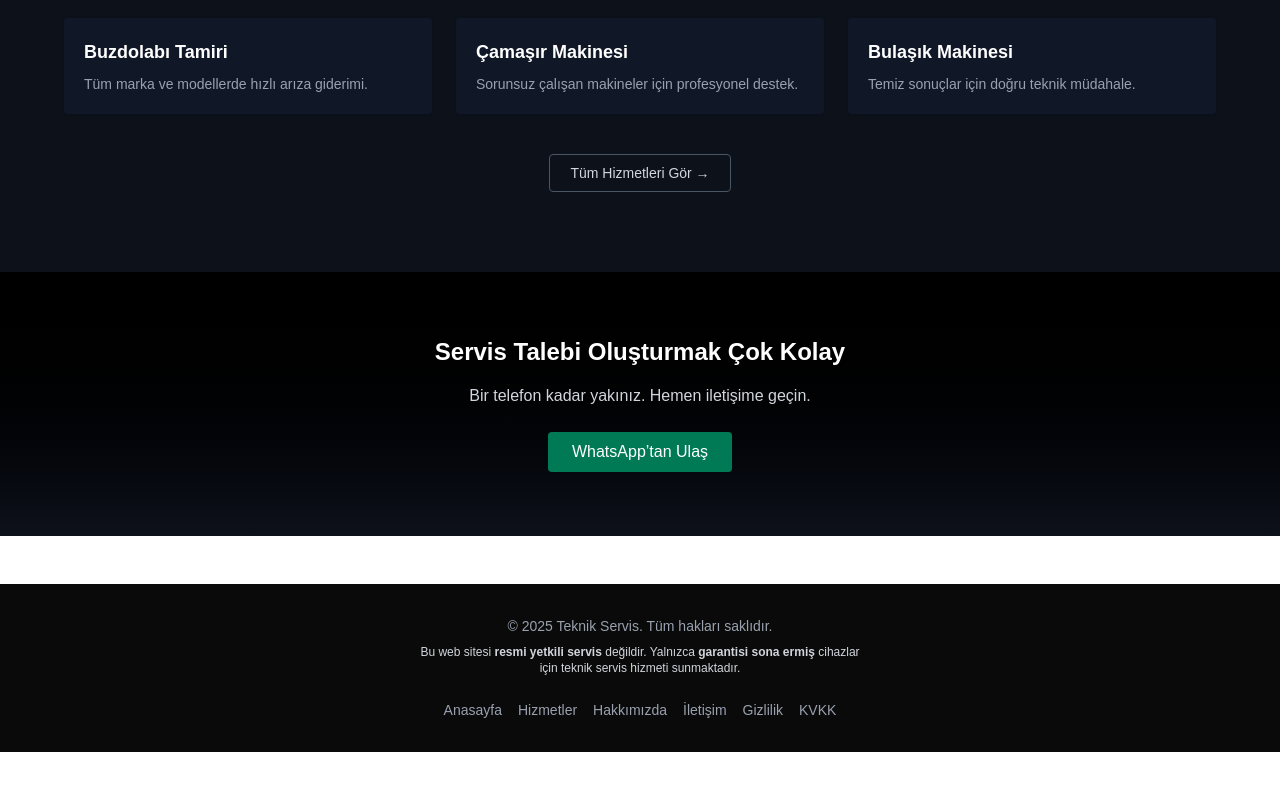
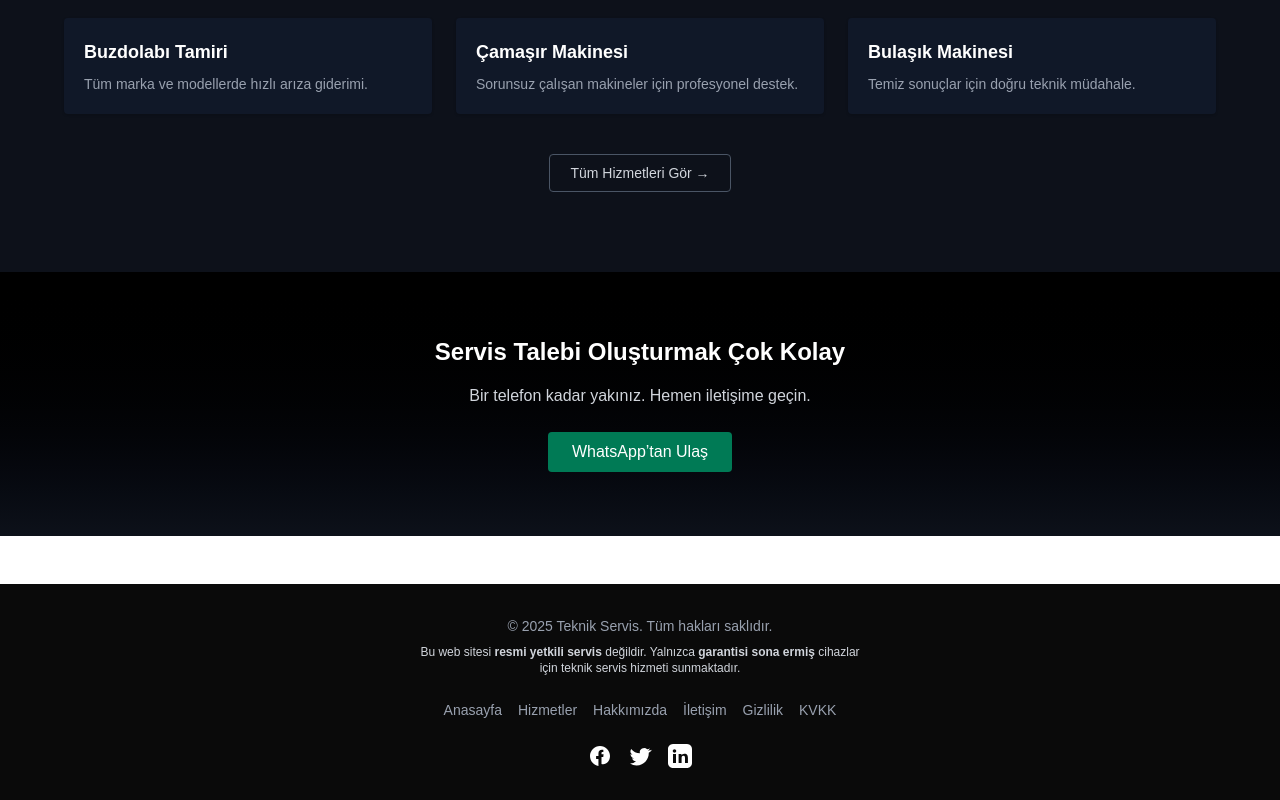
Before and after one commit to berkaybakac/service-web, a Next.js app: page / in a window 1280 px wide. Shown: the part 1034-1834 px from the top of the page. Before the commit the page ends 1786 px from the top, so only its background shows below. Built offline with nearby package versions, Linux system fonts and the light colour scheme.

Commit message:
Add social media SVG icons to footer for SEO boost

```diff
--- a/src/app/head.tsx
+++ b/src/app/head.tsx
@@ -2,9 +2,9 @@ import company from '@/config/company';
 import type { Metadata } from 'next';
 
 export const metadata: Metadata = {
-  title: `${company.name} | Beyaz Eşya Teknik Servisi`,
+  title: `${company.name} | Beyaz Eşya Tamiri & Teknik Servis Desteği`,
   description:
-    'Garantisi bitmiş beyaz eşyalar için profesyonel ve ekonomik teknik servis hizmeti. Buzdolabı, çamaşır makinesi, bulaşık makinesi ve daha fazlası.',
+    'Garantisi bitmiş beyaz eşyalar için profesyonel ve ekonomik teknik servis hizmeti. Buzdolabı, çamaşır makinesi, bulaşık makinesi ve daha fazlası için hızlı çözümler sunuyoruz.',
   keywords: [
     'beyaz eşya servisi',
     'buzdolabı tamiri',
@@ -24,9 +24,9 @@ export const metadata: Metadata = {
     canonical: company.url,
   },
   openGraph: {
-    title: `${company.name} | Beyaz Eşya Teknik Servisi`,
+    title: `${company.name} | Beyaz Eşya Tamiri & Teknik Servis Desteği`,
     description:
-      'Profesyonel beyaz eşya teknik servis hizmeti. Hemen arayın, hızlıca destek alarak cihazınızı eski haline getirin.',
+      'Beyaz eşyalarınız için hızlı, garantili ve profesyonel teknik servis hizmeti. Hemen arayın, cihazınızı eski haline getirelim.',
     url: company.url,
     siteName: company.name,
     images: [
@@ -42,9 +42,9 @@ export const metadata: Metadata = {
   },
   twitter: {
     card: 'summary_large_image',
-    title: `${company.name} | Beyaz Eşya Teknik Servisi`,
+    title: `${company.name} | Beyaz Eşya Tamiri & Teknik Servis Desteği`,
     description:
-      'Buzdolabı, çamaşır ve bulaşık makineleri için garantisi bitmiş cihazlara özel hızlı teknik servis.',
+      'Garantisi bitmiş beyaz eşyalarınız için hızlı teknik destek. Hemen arayın, yerinde çözüm alın.',
     images: [`${company.url}/service-web-og.webp`],
     site: company.name,
   },
--- a/src/components/Footer.tsx
+++ b/src/components/Footer.tsx
@@ -48,6 +48,63 @@ export default function Footer() {
             </li>
           </ul>
         </nav>
+
+        <div className="flex justify-center gap-4 mt-6">
+          <a
+            href="https://facebook.com"
+            target="_blank"
+            rel="noopener noreferrer"
+            aria-label="Facebook"
+            title="Facebook"
+            className="hover:opacity-80 transition"
+          >
+            <svg
+              width="24"
+              height="24"
+              fill="currentColor"
+              className="text-white"
+              viewBox="0 0 24 24"
+            >
+              <path d="M22 12.07C22 6.48 17.52 2 12 2S2 6.48 2 12.07c0 4.99 3.66 9.13 8.44 9.93v-7.03H8.1v-2.9h2.34V9.41c0-2.3 1.37-3.58 3.47-3.58.7 0 1.43.12 1.43.12v1.98h-.8c-.79 0-1.04.49-1.04 1v1.2h2.08l-.33 2.9h-1.75v7.03C18.34 21.2 22 17.06 22 12.07z" />
+            </svg>
+          </a>
+          <a
+            href="https://twitter.com"
+            target="_blank"
+            rel="noopener noreferrer"
+            aria-label="Twitter"
+            title="Twitter (X)"
+            className="hover:opacity-80 transition"
+          >
+            <svg
+              width="24"
+              height="24"
+              fill="currentColor"
+              className="text-white"
+              viewBox="0 0 24 24"
+            >
+              <path d="M22.46 6c-.77.35-1.6.58-2.46.69a4.27 4.27 0 0 0 1.88-2.37 8.59 8.59 0 0 1-2.71 1.04 4.27 4.27 0 0 0-7.28 3.9A12.11 12.11 0 0 1 3.16 4.9a4.27 4.27 0 0 0 1.32 5.7 4.27 4.27 0 0 1-1.93-.54v.05a4.28 4.28 0 0 0 3.42 4.19 4.3 4.3 0 0 1-1.12.15c-.28 0-.55-.03-.81-.08a4.27 4.27 0 0 0 3.99 2.96A8.57 8.57 0 0 1 2 19.54a12.08 12.08 0 0 0 6.56 1.92c7.88 0 12.2-6.53 12.2-12.2 0-.19 0-.37-.01-.56A8.72 8.72 0 0 0 24 5.64a8.42 8.42 0 0 1-2.54.7z" />
+            </svg>
+          </a>
+          <a
+            href="https://linkedin.com"
+            target="_blank"
+            rel="noopener noreferrer"
+            aria-label="LinkedIn"
+            title="LinkedIn"
+            className="hover:opacity-80 transition"
+          >
+            <svg
+              width="24"
+              height="24"
+              fill="currentColor"
+              className="text-white"
+              viewBox="0 0 24 24"
+            >
+              <path d="M19 0h-14c-2.76 0-5 2.24-5 5v14c0 2.76 2.24 5 5 5h14c2.77 0 5-2.24 5-5v-14c0-2.76-2.23-5-5-5zm-11 19h-3v-9h3v9zm-1.5-10.28c-.96 0-1.72-.79-1.72-1.75s.76-1.75 1.72-1.75 1.72.79 1.72 1.75-.77 1.75-1.72 1.75zm13.5 10.28h-3v-4.74c0-1.13-.02-2.58-1.57-2.58-1.58 0-1.83 1.23-1.83 2.5v4.82h-3v-9h2.88v1.23h.04c.4-.76 1.37-1.56 2.82-1.56 3.02 0 3.58 1.98 3.58 4.56v4.77z" />
+            </svg>
+          </a>
+        </div>
       </div>
     </footer>
   );
```
Also changed, not shown: public/apple-touch-icon.png (added).
